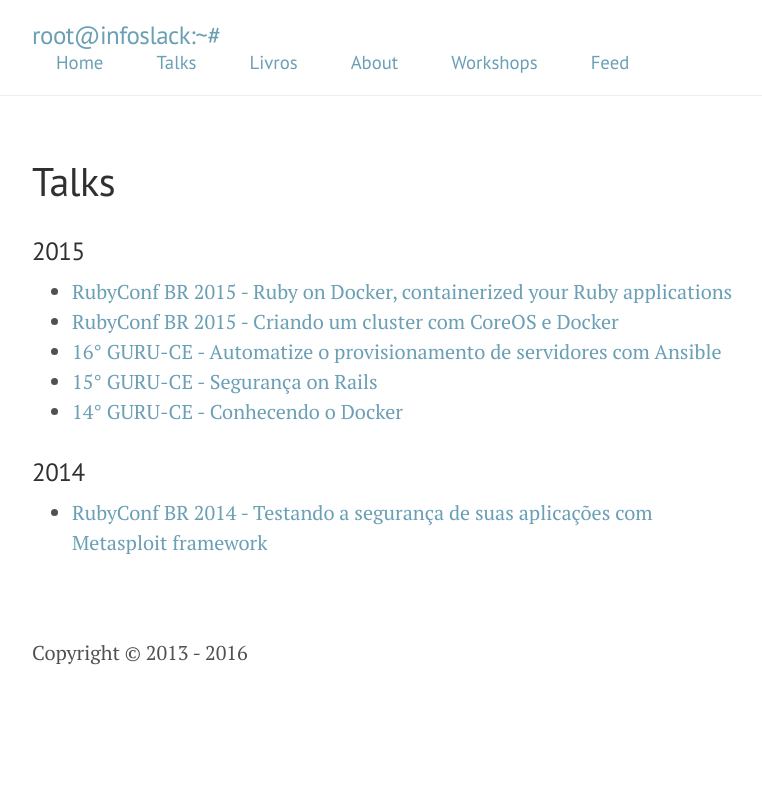
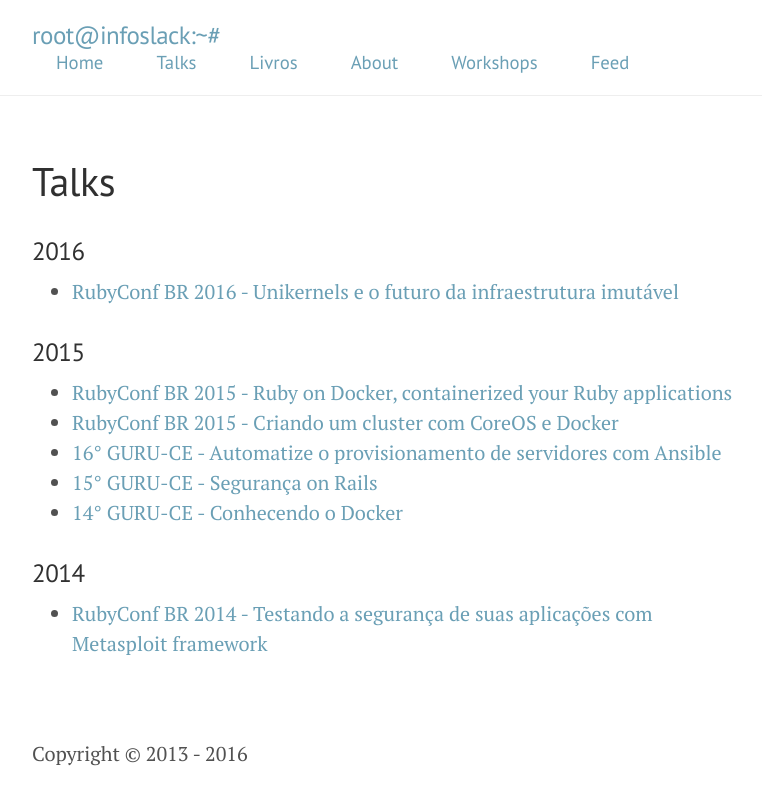
Before and after one commit to infoslack/infoslack-blog, a Jekyll site: the page built from talks/index.md, in a window 1280 px wide. Shown: the top 805 px of the page, without its empty margins (248-1010 px from the left). Built offline with Jekyll 4.4.1, drawn with Linux system fonts in a browser that asks for light colours.

Commit message:
Update talks and add minor fix

```diff
--- a/_includes/google_analytics.html
+++ b/_includes/google_analytics.html
@@ -2,7 +2,7 @@
   (function(i,s,o,g,r,a,m){i['GoogleAnalyticsObject']=r;i[r]=i[r]||function(){
     (i[r].q=i[r].q||[]).push(arguments)},i[r].l=1*new Date();a=s.createElement(o),
     m=s.getElementsByTagName(o)[0];a.async=1;a.src=g;m.parentNode.insertBefore(a,m)
-  })(window,document,'script','//www.google-analytics.com/analytics.js','ga');
+  })(window,document,'script','https://www.google-analytics.com/analytics.js','ga');
 
 ga('create', 'UA-44190365-1', 'infoslack.com');
 ga('require', 'displayfeatures');
--- a/index.html
+++ b/index.html
@@ -2,7 +2,7 @@
 layout: default
 title: infoslack.com
 description: infoslack.com
-keywords: linux, ruby, rails, pentest, hacking, hacker, sysadmin, developer, devops, docker, unikernel, security
+keywords: linux, ruby, rails, golang, engineer, software, sysadmin, developer, devops, docker, unikernels, security, kubernetes
 ---
 
 <div class="posts">
--- a/talks/index.md
+++ b/talks/index.md
@@ -1,8 +1,12 @@
 ---
 layout: page
 title: Talks
-keywords: infoslack, linux, software, developer, engineer, hacker, devops, palestras
+keywords: infoslack, linux, software, developer, engineer, hacker, devops, palestras, docker, kubernetes, unikernels, ansible, metasploit
 ---
+
+### 2016
+
+- [RubyConf BR 2016 - Unikernels e o futuro da infraestrutura imutável](https://infoslack.com/unikernels/)
 
 ### 2015
 
```
Also changed, not shown: about/index.md (+1 -1 lines), 1 other file.
